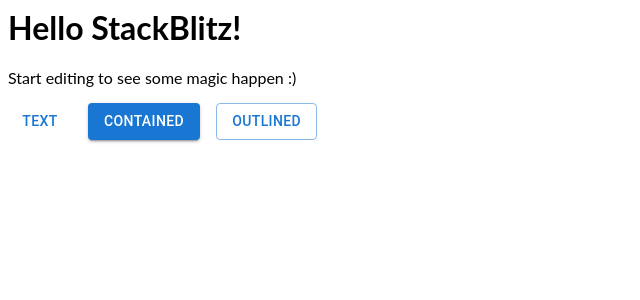
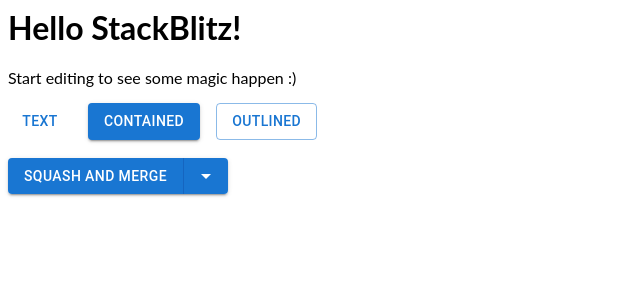
Before and after one commit to HemantKhinchiProjects/react-metrial, a React (Create React App) app: page / in a window 1280 px wide. Shown: the top 300 px of the page, without its empty margins (0-640 px from the left). Built offline with nearby package versions, Linux system fonts and the light colour scheme.

Commit message:
2 files modified, 1 added

```diff
--- a/src/App.js
+++ b/src/App.js
@@ -1,12 +1,15 @@
 import React from 'react';
 import './style.css';
 import Button from './UI/Button';
+import SplitButton from './UI/ButtonGroup';
 export default function App() {
   return (
     <div>
       <h1>Hello StackBlitz!</h1>
       <p>Start editing to see some magic happen :)</p>
       <Button />
+      <br />
+      <SplitButton />
     </div>
   );
 }
--- /dev/null
+++ b/src/UI/ButtonGroup.js
@@ -0,0 +1,99 @@
+import * as React from 'react';
+import Button from '@mui/material/Button';
+import ButtonGroup from '@mui/material/ButtonGroup';
+import ArrowDropDownIcon from '@mui/icons-material/ArrowDropDown';
+import ClickAwayListener from '@mui/material/ClickAwayListener';
+import Grow from '@mui/material/Grow';
+import Paper from '@mui/material/Paper';
+import Popper from '@mui/material/Popper';
+import MenuItem from '@mui/material/MenuItem';
+import MenuList from '@mui/material/MenuList';
+
+const options = [
+  'Create a merge commit',
+  'Squash and merge',
+  'Rebase and merge',
+];
+
+export default function SplitButton() {
+  const [open, setOpen] = React.useState(false);
+  const anchorRef = React.useRef(null);
+  const [selectedIndex, setSelectedIndex] = React.useState(1);
+
+  const handleClick = () => {
+    console.info(`You clicked ${options[selectedIndex]}`);
+  };
+
+  const handleMenuItemClick = (event, index) => {
+    setSelectedIndex(index);
+    setOpen(false);
+  };
+
+  const handleToggle = () => {
+    setOpen((prevOpen) => !prevOpen);
+  };
+
+  const handleClose = (event) => {
+    if (anchorRef.current && anchorRef.current.contains(event.target)) {
+      return;
+    }
+
+    setOpen(false);
+  };
+
+  return (
+    <React.Fragment>
+      <ButtonGroup
+        variant="contained"
+        ref={anchorRef}
+        aria-label="split button"
+      >
+        <Button onClick={handleClick}>{options[selectedIndex]}</Button>
+        <Button
+          size="small"
+          aria-controls={open ? 'split-button-menu' : undefined}
+          aria-expanded={open ? 'true' : undefined}
+          aria-label="select merge strategy"
+          aria-haspopup="menu"
+          onClick={handleToggle}
+        >
+          <ArrowDropDownIcon />
+        </Button>
+      </ButtonGroup>
+      <Popper
+        open={open}
+        anchorEl={anchorRef.current}
+        role={undefined}
+        transition
+        disablePortal
+      >
+        {({ TransitionProps, placement }) => (
+          <Grow
+            {...TransitionProps}
+            style={{
+              transformOrigin:
+                placement === 'bottom' ? 'center top' : 'center bottom',
+            }}
+          >
+            <Paper>
+              <ClickAwayListener onClickAway={handleClose}>
+                <MenuList id="split-button-menu">
+                  {options.map((option, index) => (
+                    <MenuItem
+                      key={option}
+                      disabled={index === 2}
+                      selected={index === selectedIndex}
+                      onClick={(event) => handleMenuItemClick(event, index)}
+                    >
+                      {option}
+                    </MenuItem>
+                  ))}
+                </MenuList>
+              </ClickAwayListener>
+            </Paper>
+          </Grow>
+        )}
+      </Popper>
+    </React.Fragment>
+  );
+}
```
Also changed, not shown: package.json (+8 -7 lines).
